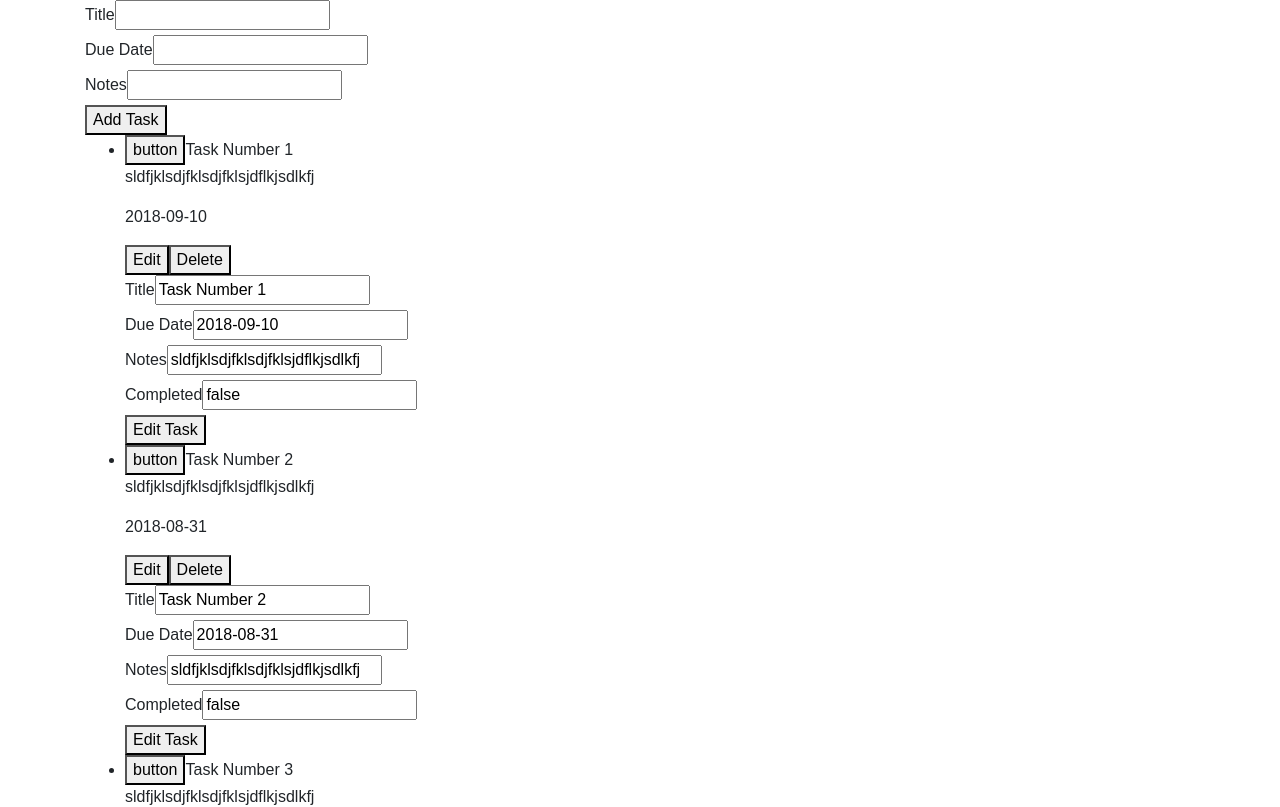
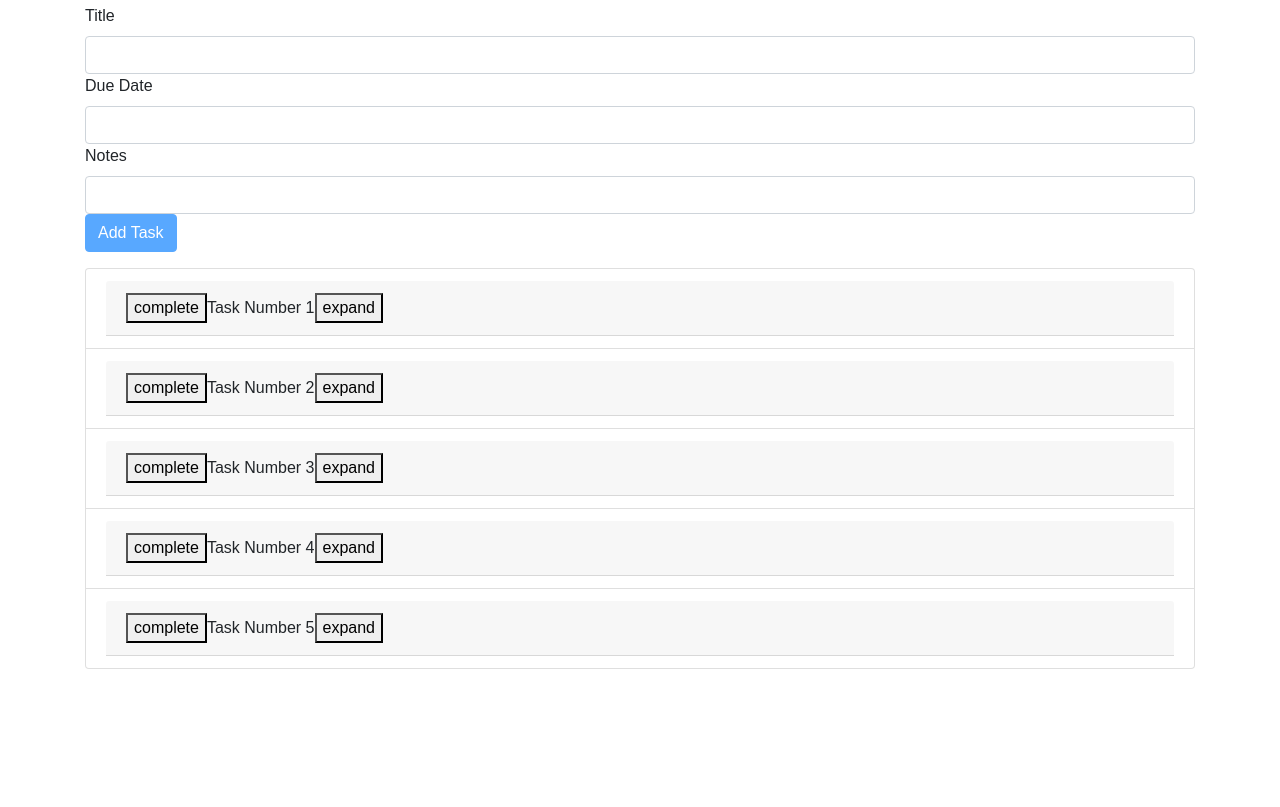
Before and after one commit to jayceehex/to-do-react-app, a React (Create React App) app: page / in a window 1280 px wide. Shown: the top 807 px of the page. Built offline with nearby package versions, Linux system fonts and the light colour scheme.

Commit message:
Added some Bootstrap styling

```diff
--- a/package.json
+++ b/package.json
@@ -4,6 +4,7 @@
   "private": true,
   "dependencies": {
     "axios": "^0.18.0",
+    "moment": "^2.22.2",
     "react": "^16.5.0",
     "react-dom": "^16.5.0",
     "react-redux": "^5.0.7",
--- a/src/components/Details.jsx
+++ b/src/components/Details.jsx
@@ -1,21 +1,32 @@
 import React, { Component } from 'react';
 import TaskEditor from '../components/TaskEditor';
+import moment from 'moment';
 
 class Details extends Component {
     constructor(props) {
         super(props);
+        this.state = {
+            editorHidden: true,
+        }
+        this.handleEditToggle = this.handleEditToggle.bind(this);
+    }
+
+    handleEditToggle() {
+        this.setState({
+            editorHidden: !this.state.editorHidden,
+        })
     }
 
     render() {
         return (
             <React.Fragment>
-                <div>
+                <div className="card-body">
                     <p>{ this.props.taskData.notes }</p>
-                    <p>{ this.props.taskData.dueDate }</p>
-                    <button>Edit</button>
+                    <p>{ moment(this.props.taskData.dueDate).calendar() }</p>
+                    <button onClick={ this.handleEditToggle }>Edit</button>
                     <button onClick={ this.props.taskData.onDelete }>Delete</button>
                 </div>
-                <TaskEditor taskData={ this.props.taskData } />
+                { this.state.editorHidden ? null : (<TaskEditor taskData={ this.props.taskData } />) }
             </React.Fragment>
         );
     }
--- a/src/components/List.jsx
+++ b/src/components/List.jsx
@@ -4,7 +4,7 @@ import ListItem from './ListItem';
 class List extends Component {
     render () {
         return (
-            <ul>
+            <ul className="list-group">
                 {
                     Object.values(this.props.tasks).map((task, index) => (
                         <ListItem
--- a/src/components/ListItem.jsx
+++ b/src/components/ListItem.jsx
@@ -2,25 +2,30 @@ import React, {Component} from 'react';
 import Details from './Details';
 
 class ListItem extends Component {
-    // constructor(props) {
-    //     super(props);
-    // }
+    constructor(props) {
+        super(props);
+        this.state = {
+            detailsHidden: true,
+        }
+        this.handleDetailToggle = this.handleDetailToggle.bind(this);
+    }
+
+    handleDetailToggle() {
+        this.setState({
+            detailsHidden: !this.state.detailsHidden,
+        })
+    }
 
     render () {
         let {id, title, notes, dueDate, completed, onClick, onDelete} = this.props;
         return (
-            <li key={ id }>
-                <button onClick={ onClick }>button</button>
-                <span>{title}</span>
-                <Details
-                    // id={ id }
-                    // title={ title }
-                    // notes={ notes }
-                    // dueDate={ dueDate }
-                    // completed={ completed }
-                    // onDelete={ onDelete }
-                    taskData={ this.props }
-                />
+            <li key={ id } className="list-group-item">
+                <div className="card-header">
+                    <button onClick={ onClick }>complete</button>
+                    <span className="card-title">{title}</span>
+                    <button onClick={ this.handleDetailToggle }>expand</button>
+                </div>
+                { this.state.detailsHidden ? null : (<Details taskData={ this.props }/>) }
             </li>
         )
     }
--- a/src/components/TaskAdder.jsx
+++ b/src/components/TaskAdder.jsx
@@ -50,20 +50,20 @@ class TaskAdder extends Component {
 
     render() {
         return (
-            <form onSubmit={ this.handleSubmit }>
+            <form onSubmit={ this.handleSubmit } className="form-group">
                 <div>
-                    <label>Title</label>
-                    <input onChange={ this.handleTitleChange } value={ this.state.titleValue } />
+                    <label htmlFor="title" className="form-text">Title</label>
+                    <input required id="title" type="text" className="form-control" onChange={ this.handleTitleChange } value={ this.state.titleValue } />
                 </div>
                 <div>
-                    <label>Due Date</label>
-                    <input onChange={ this.handleDueDateChange }value={ this.state.dueDateValue } />
+                    <label htmlFor="duedate">Due Date</label>
+                    <input id="duedate" type="" className="form-control" onChange={ this.handleDueDateChange } value={ this.state.dueDateValue } />
                 </div>
                 <div>
-                    <label>Notes</label>
-                    <input onChange={ this.handleNotesChange } value={ this.state.notesValue } />
+                    <label htmlFor="notes">Notes</label>
+                    <input id="notes" type="text" className="form-control" onChange={ this.handleNotesChange } value={ this.state.notesValue } />
                 </div>
-                <button>Add Task</button>
+                <button disabled={ this.state.titleValue ? false : true } type="submit" className="btn btn-primary">Add Task</button>
             </form>
         );
     }
--- a/src/components/TaskEditor.jsx
+++ b/src/components/TaskEditor.jsx
@@ -53,22 +53,22 @@ class TaskEditor extends Component {
         return (
             <form onSubmit={ (e) => this.handleSubmit(e) }>
                 <div>
-                    <label>Title</label>
-                    <input onChange={ (e) => this.handleTitleChange(e) } value={ this.state.titleValue } />
+                    <label htmlFor="title" className="form-text">Title</label>
+                    <input required id="title" type="text" className="form-control" onChange={ (e) => this.handleTitleChange(e) } value={ this.state.titleValue } />
                 </div>
                 <div>
-                    <label>Due Date</label>
-                    <input onChange={ (e) => this.handleDueDateChange(e) }value={ this.state.dueDateValue } />
+                    <label htmlFor="duedate" className="form-text">Due Date</label>
+                    <input id="duedate" type="" className="form-control" onChange={ (e) => this.handleDueDateChange(e) }value={ this.state.dueDateValue } />
                 </div>
                 <div>
-                    <label>Notes</label>
-                    <input onChange={ (e) => this.handleNotesChange(e) } value={ this.state.notesValue } />
+                    <label htmlFor="notes" className="form-text">Notes</label>
+                    <input id="notes" type="text" className="form-control" onChange={ (e) => this.handleNotesChange(e) } value={ this.state.notesValue } />
                 </div>
                 <div>
-                    <label>Completed</label>
-                    <input onChange={ (e) => this.handleCompletedChange(e) } value={ this.state.completedValue } />
+                    <span className="form-text">Completed</span>
+                    <button type="button" id="completed" onChange={ (e) => this.handleCompletedChange(e) } value={ this.state.completedValue } />
                 </div>
-                <button>Edit Task</button>
+                <button type="submit" className="btn btn-primary">Edit Task</button>
             </form>
         )
     }
```
Also changed, not shown: 1 other file (tests, documents, lock files or other folders).
